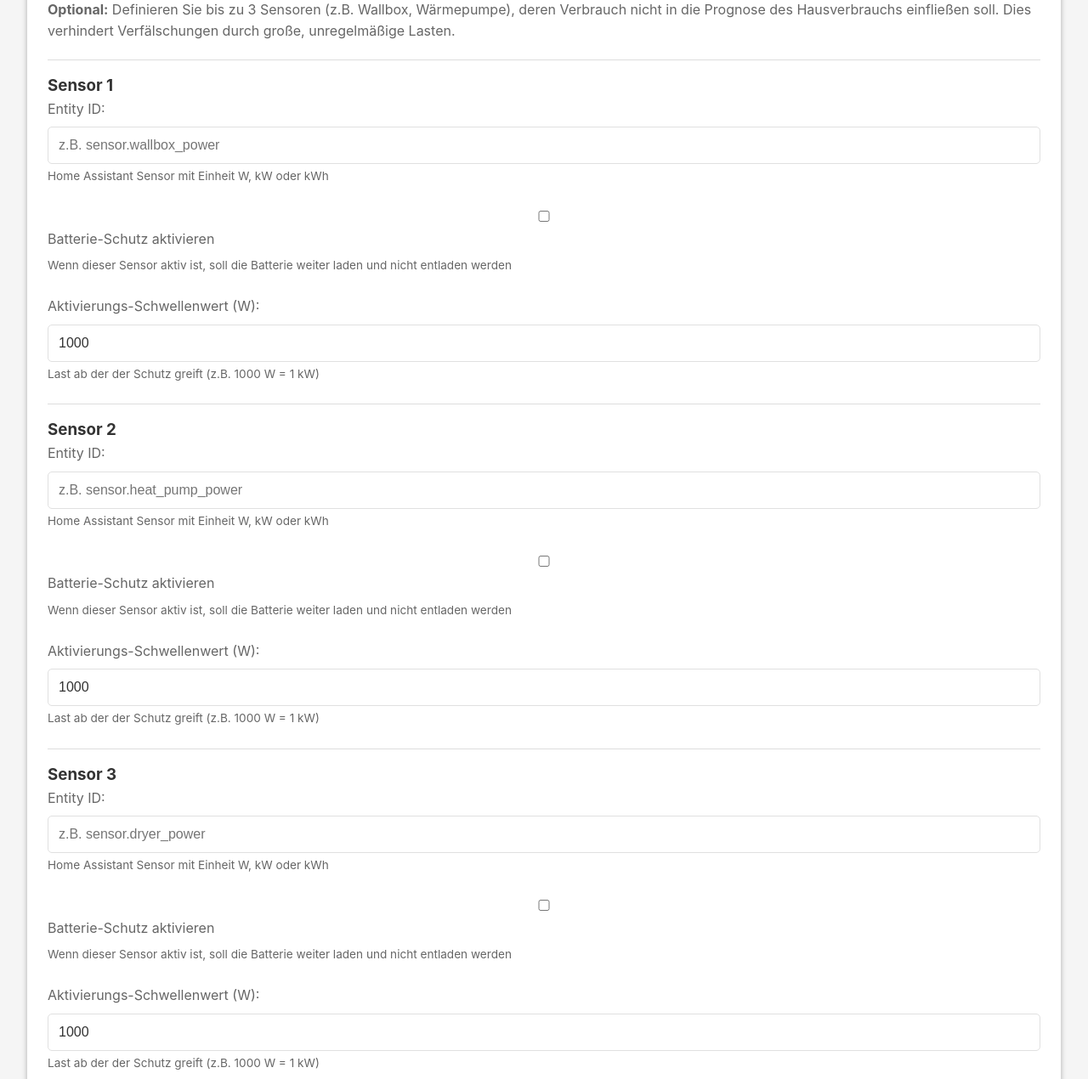
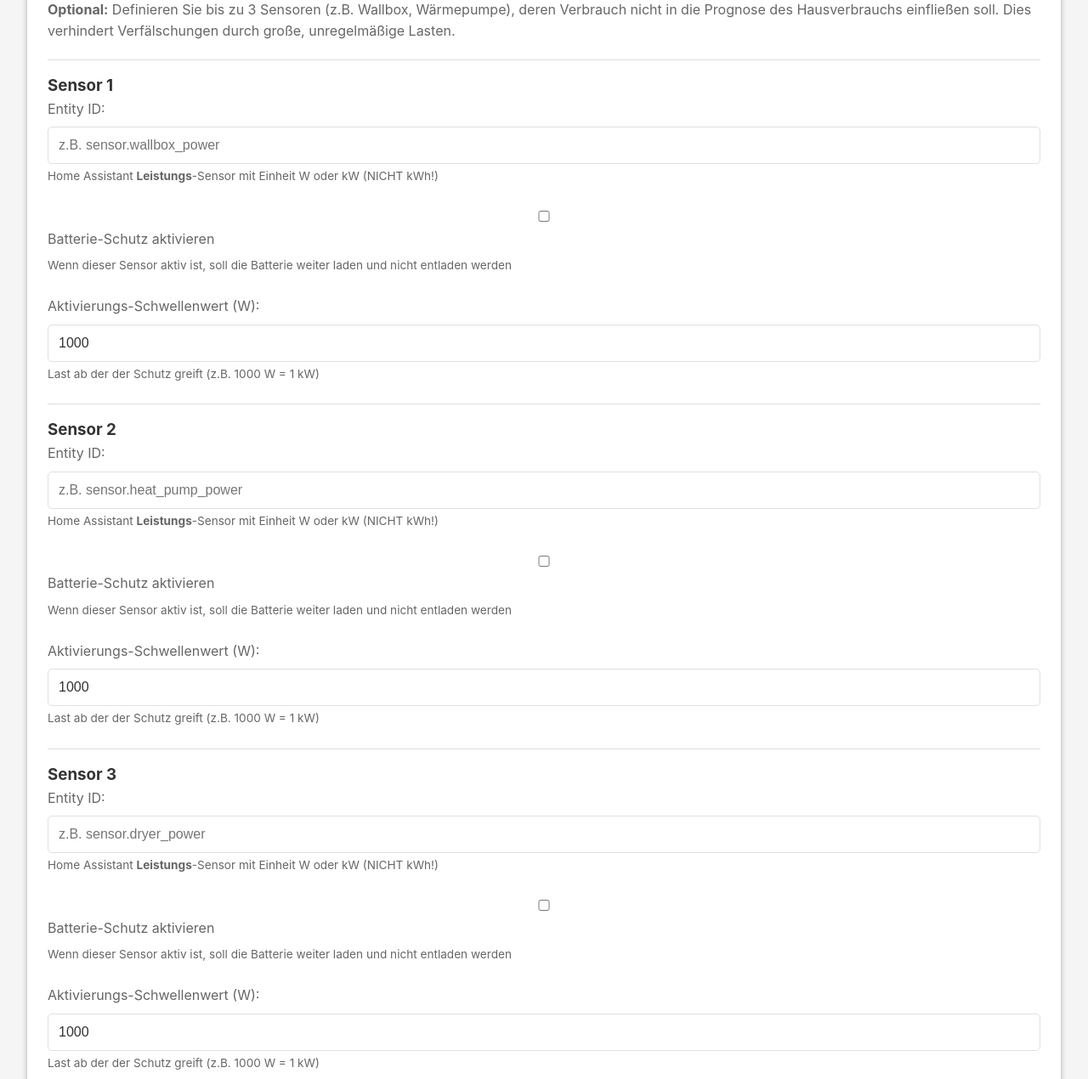
Before and after one commit to SvenSteuer/kostal-tibber-25c, a Flask app: page /config in a window 1280 px wide. Shown: the part 4076-5346 px from the top of the page at 85% size. Run offline with Flask 3, Linux system fonts and the light colour scheme.

Commit message:
Fix: Korrigiere Config-GUI Hinweistext für Exclusion Sensors
Problem:
- Config-GUI zeigte "W, kW oder kWh" als unterstützte Einheiten
- kWh-Sensoren (Energiezähler) funktionieren NICHT für Exclusion
- Energiezähler zeigen kumulierte Werte, keine Momentanleistung

Warum kWh nicht funktioniert:
- Exclusion benötigt Momentanleistung (W) für Durchschnittsberechnung
- Energiezähler (kWh) sind kumulativ und können nicht verwendet werden
- Code überspringt kWh-Sensoren korrekt mit Warning

Änderungen (config.html):
- Line 216, 241, 266: "W, kW oder kWh" → "W oder kW (NICHT kWh!)"
- Betonung durch <strong>Leistungs</strong>-Sensor
- Klarstellung dass nur Power-Sensoren (W/kW) erlaubt sind

Impact:
✅ User werden korrekt informiert welche Sensor-Typen funktionieren
✅ Verhindert Konfigurationsfehler mit Energiezählern
✅ Konsistent mit Code-Verhalten (kWh-Sensoren werden übersprungen)

```diff
--- a/battery_manager/templates/config.html
+++ b/battery_manager/templates/config.html
@@ -213,7 +213,7 @@
                 <input type="text" id="exclusion_sensor_1" name="exclusion_sensor_1"
                        value="{{ config.exclusion_sensor_1 or '' }}"
                        placeholder="z.B. sensor.wallbox_power">
-                <small>Home Assistant Sensor mit Einheit W, kW oder kWh</small>
+                <small>Home Assistant <strong>Leistungs</strong>-Sensor mit Einheit W oder kW (NICHT kWh!)</small>
             </div>
             <div class="form-group">
                 <label>
@@ -238,7 +238,7 @@
                 <input type="text" id="exclusion_sensor_2" name="exclusion_sensor_2"
                        value="{{ config.exclusion_sensor_2 or '' }}"
                        placeholder="z.B. sensor.heat_pump_power">
-                <small>Home Assistant Sensor mit Einheit W, kW oder kWh</small>
+                <small>Home Assistant <strong>Leistungs</strong>-Sensor mit Einheit W oder kW (NICHT kWh!)</small>
             </div>
             <div class="form-group">
                 <label>
@@ -263,7 +263,7 @@
                 <input type="text" id="exclusion_sensor_3" name="exclusion_sensor_3"
                        value="{{ config.exclusion_sensor_3 or '' }}"
                        placeholder="z.B. sensor.dryer_power">
-                <small>Home Assistant Sensor mit Einheit W, kW oder kWh</small>
+                <small>Home Assistant <strong>Leistungs</strong>-Sensor mit Einheit W oder kW (NICHT kWh!)</small>
             </div>
             <div class="form-group">
                 <label>
```
